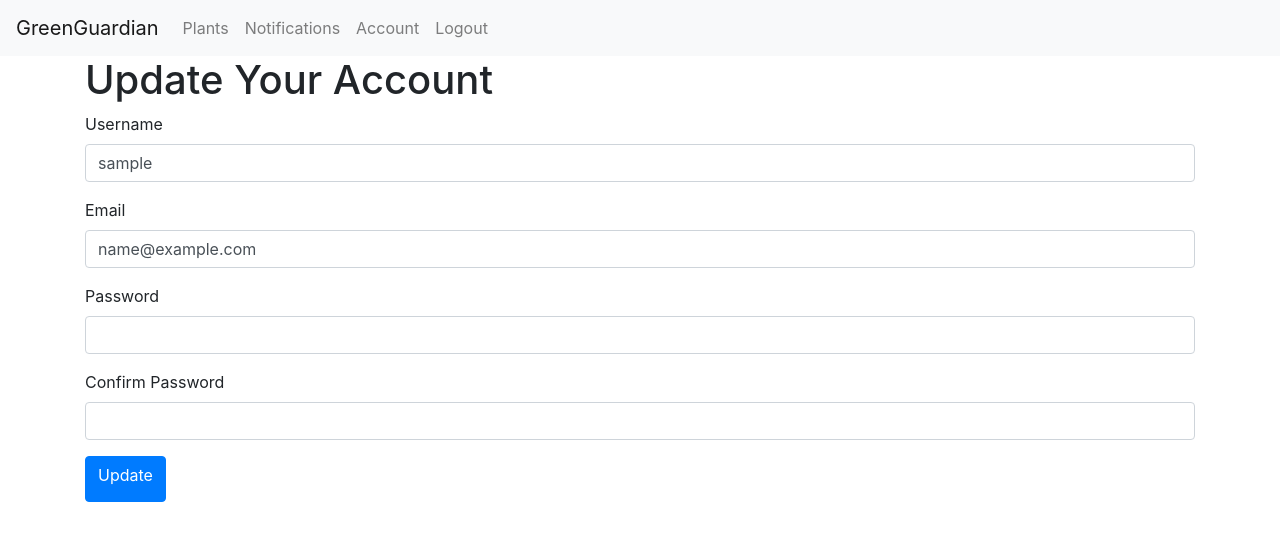
After one commit to yshrkume/greenguardian, a Flask app: page /account in a window 1280 px wide. The commit adds this page. Shown: the top 541 px of the page. Run offline with Flask 3, Linux system fonts and the light colour scheme; the visitor is signed in with stand-in values (Sample User, id 1); some libraries are stand-ins or nearby versions.

Commit message:
fix based on the new doc

```diff
--- a/app/forms.py
+++ b/app/forms.py
@@ -14,7 +14,9 @@ class SignupForm(FlaskForm):
     username = StringField("Username", validators=[DataRequired()])
     email = StringField("Email", validators=[DataRequired(), Email()])
     password = PasswordField("Password", validators=[DataRequired()])
-    confirm_password = PasswordField("Confirm Password", validators=[DataRequired(), EqualTo("password")])
+    confirm_password = PasswordField(
+        "Confirm Password", validators=[DataRequired(), EqualTo("password")]
+    )
     submit = SubmitField("Sign Up")
 
 
@@ -55,3 +57,13 @@ class PlantForm(FlaskForm):
     )
     notes = TextAreaField("Notes")
     submit = SubmitField("Save")
+
+
+class UpdateAccountForm(FlaskForm):
+    username = StringField("Username", validators=[DataRequired()])
+    email = StringField("Email", validators=[DataRequired(), Email()])
+    password = PasswordField("Password")
+    confirm_password = PasswordField(
+        "Confirm Password", validators=[EqualTo("password")]
+    )
+    submit = SubmitField("Update")
--- a/app/migrations/env.py
+++ b/app/migrations/env.py
@@ -94,7 +94,9 @@ def run_migrations_online():
     connectable = get_engine()
 
     with connectable.connect() as connection:
-        context.configure(connection=connection, target_metadata=get_metadata(), **conf_args)
+        context.configure(
+            connection=connection, target_metadata=get_metadata(), **conf_args
+        )
 
         with context.begin_transaction():
             context.run_migrations()
--- a/app/routes.py
+++ b/app/routes.py
@@ -1,7 +1,7 @@
 from datetime import datetime
 from flask import render_template, redirect, url_for, flash, request
 from app import app, db, login_manager
-from app.forms import SignupForm, LoginForm, PlantForm
+from app.forms import SignupForm, LoginForm, PlantForm, UpdateAccountForm
 from app.models import User, Plant
 from flask_login import login_user, logout_user, login_required, current_user
 from urllib.parse import urlparse
@@ -14,7 +14,8 @@ def home():
         upcoming_watering_plants = [
             plant
             for plant in plants
-            if plant.next_watering_date() and 0 <= (plant.next_watering_date() - datetime.utcnow().date()).days <= 7
+            if plant.next_watering_date()
+            and 0 <= (plant.next_watering_date() - datetime.utcnow().date()).days <= 7
         ]
         return render_template(
             "home.html",
@@ -69,8 +70,14 @@ def load_user(id):
 @app.route("/plants", methods=["GET", "POST"])
 @login_required
 def list_plants():
-    plants = Plant.query.filter_by(owner_id=current_user.id).all()
-    return render_template("plants_list.html", plants=plants)
+    query = request.args.get("query")
+    if query:
+        plants = Plant.query.filter(
+            Plant.owner_id == current_user.id, Plant.name.ilike(f"%{query}%")
+        ).all()
+    else:
+        plants = Plant.query.filter_by(owner_id=current_user.id).all()
+    return render_template("plants_list.html", plants=plants, query=query)
 
 
 @app.route("/plant/<int:plant_id>")
@@ -104,6 +111,19 @@ def add_plant():
     return render_template("add_plant.html", form=form)
 
 
+@app.route("/delete_plant/<int:plant_id>", methods=["POST"])
+@login_required
+def delete_plant(plant_id):
+    plant = Plant.query.get_or_404(plant_id)
+    if plant.owner_id != current_user.id:
+        flash("You do not have permission to delete this plant.")
+        return redirect(url_for("list_plants"))
+    db.session.delete(plant)
+    db.session.commit()
+    flash("Plant has been deleted successfully.")
+    return redirect(url_for("list_plants"))
+
+
 @app.route("/notifications")
 @login_required
 def notifications():
@@ -112,9 +132,30 @@ def notifications():
         upcoming_watering_plants = [
             plant
             for plant in plants
-            if plant.next_watering_date() and 0 <= (plant.next_watering_date() - datetime.utcnow().date()).days <= 7
+            if plant.next_watering_date()
+            and 0 <= (plant.next_watering_date() - datetime.utcnow().date()).days <= 7
         ]
-        return render_template("notifications.html", upcoming_watering_plants=upcoming_watering_plants)
+        return render_template(
+            "notifications.html", upcoming_watering_plants=upcoming_watering_plants
+        )
     else:
         flash("You need to be logged in to access this page.")
         return redirect(url_for("login"))
+
+
+@app.route("/account", methods=["GET", "POST"])
+@login_required
+def account():
+    form = UpdateAccountForm()
+    if form.validate_on_submit():
+        current_user.username = form.username.data
+        current_user.email = form.email.data
+        if form.password.data:
+            current_user.set_password(form.password.data)
+        db.session.commit()
+        flash("Your account has been updated.")
+        return redirect(url_for("account"))
+    elif request.method == "GET":
+        form.username.data = current_user.username
+        form.email.data = current_user.email
+    return render_template("account.html", title="Account", form=form)
--- /dev/null
+++ b/app/templates/account.html
@@ -0,0 +1,25 @@
+{% extends "base.html" %}
+{% block title %}Account{% endblock %}
+{% block content %}
+<h1>Update Your Account</h1>
+<form method="POST" action="">
+    {{ form.hidden_tag() }}
+    <div class="form-group">
+        {{ form.username.label }}
+        {{ form.username(class="form-control") }}
+    </div>
+    <div class="form-group">
+        {{ form.email.label }}
+        {{ form.email(class="form-control") }}
+    </div>
+    <div class="form-group">
+        {{ form.password.label }}
+        {{ form.password(class="form-control") }}
+    </div>
+    <div class="form-group">
+        {{ form.confirm_password.label }}
+        {{ form.confirm_password(class="form-control") }}
+    </div>
+    <button type="submit" class="btn btn-primary">{{ form.submit.label }}</button>
+</form>
+{% endblock %}
--- a/app/templates/base.html
+++ b/app/templates/base.html
@@ -12,6 +12,15 @@
     <div class="collapse navbar-collapse">
         <ul class="navbar-nav mr-auto">
             {% if current_user.is_authenticated %}
+            <li class="nav-item">
+                <a class="nav-link" href="{{ url_for('list_plants') }}">Plants</a>
+            </li>
+            <li class="nav-item">
+                <a class="nav-link" href="{{ url_for('notifications') }}">Notifications</a>
+            </li>
+            <li class="nav-item">
+                <a class="nav-link" href="{{ url_for('account') }}">Account</a>
+            </li>
             <li class="nav-item">
                 <a class="nav-link" href="{{ url_for('logout') }}">Logout</a>
             </li>
--- a/app/templates/signup.html
+++ b/app/templates/signup.html
@@ -2,6 +2,7 @@
 {% block title %}Sign Up{% endblock %}
 {% block content %}
 <h1>Sign Up</h1>
+<p>Registering an account is quick and easy. You can complete the registration form in under a minute.</p>
 <form method="POST">
     {{ form.hidden_tag() }}
     <div class="form-group">
@@ -16,6 +17,7 @@
     <div class="form-group">
         {{ form.confirm_password.label }} {{ form.confirm_password(class_="form-control") }}
     </div>
+    <p>Note: You can edit your username even after registration.</p>
     <div class="form-group">
         {{ form.submit(class_="btn btn-primary") }}
     </div>
```
Also changed, not shown: app/templates/plants_list.html (+11 -2 lines).
